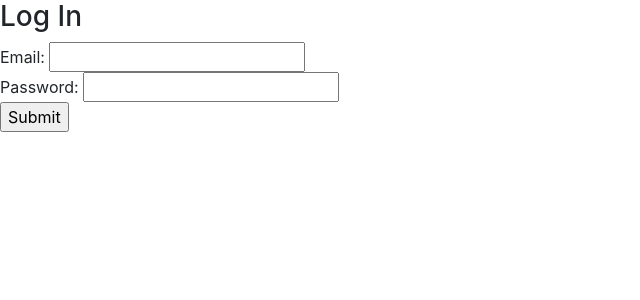
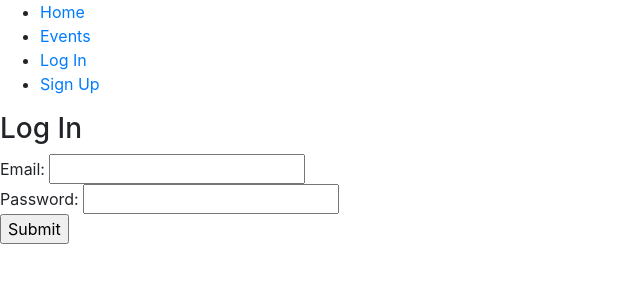
Before and after one commit to buraizu/emerald_city_runs, a React (Create React App) app in the folder client/: page /login in a window 1280 px wide. Shown: the top 300 px of the page, without its empty margins (0-640 px from the left). Built offline with nearby package versions, Linux system fonts and the light colour scheme.

Commit message:
Adjust formatting

```diff
--- a/client/src/App.js
+++ b/client/src/App.js
@@ -16,14 +16,17 @@ import UserProfile from './users/UserProfile';
 import UserEventsContainer from './user_events/UserEventsContainer';
 import UserEventDetail from './user_events/UserEventDetail';
 import TrophyCase from './user_events/TrophyCase';
+import Navigation from './Navigation';
 
 class App extends Component {
 
   render() {
+
     const {isAuthenticated, user} = this.props
 
     const guestViews = (
       <div>
+        <Navigation isAuthenticated={isAuthenticated} />
         <Route path="/login" component={LogIn} />
         <Route path="/signup" component={SignUp} />
         <Route exact path="/" component={Home} />
@@ -31,12 +34,9 @@ class App extends Component {
     );
 
     const userViews = (
-      <Router>
-        <Header />
         <div>
-          <Route path="/user_profile" render={() => <UserProfile user={user}/>} />
-          <Route path="/login" component={LogIn} />
-          <Route path="/signup" component={SignUp} />
+          <Navigation isAuthenticated={isAuthenticated} />
+          <Route exact path="/user_profile" render={() => <UserProfile user={user}/>} />
           <Route exact path="/" component={Home} />
           <Route path='/events' component={EventsContainer} />
           <Route exact path='/runs' component={RunsContainer} />
@@ -45,8 +45,7 @@ class App extends Component {
           <Route exact path='/user_events/:id' component={UserEventDetail} />
           <Route exact path='/trophies' component={TrophyCase} />
         </div>
-      </Router>
-    );
+      );
 
     return (
      <Router>
--- a/client/src/Home.js
+++ b/client/src/Home.js
@@ -31,10 +31,10 @@ class Home extends Component {
           <Row>
             <Col md={4}>
               <div className="feature">
-                <LogIn />
+                <Link to="/signup">Sign Up</Link>
               </div>
               <div className="feature">
-                <SignUp />
+                <Link to="/login">Log In</Link>
               </div>
             </Col>
             <Col md={{ span: 4, offset: 4 }}>
--- a/client/src/user_events/UserEventsList.js
+++ b/client/src/user_events/UserEventsList.js
@@ -12,7 +12,7 @@ const UserEventsList = (props) => {
   let displayPastUserEvents = <div>Check back here after your event to record your result!</div>
 
   if(props.userEvents.userEvents !== undefined) {
-    let pastUserEvents = props.userEvents.userEvents.filter((userEvent) => new Date(userEvent.date) < currentDate && userEvent.goal === null)
+    let pastUserEvents = props.userEvents.userEvents.filter((userEvent) => new Date(userEvent.date) < currentDate && userEvent.result === null)
     let upcomingUserEvents = props.userEvents.userEvents.filter((userEvent) => new Date(userEvent.date) > currentDate)
 
     displayUpcomingUserEvents = upcomingUserEvents.map((userEvent) =>
--- a/client/src/users/LogIn.js
+++ b/client/src/users/LogIn.js
@@ -15,11 +15,19 @@ class LogIn extends Component {
     });
   }
 
+  handleAuthenticate = (creds) => {
+
+    if (this.props.authenticate(creds)) {
+
+    } else {
+      console.log('whoa')
+    }
+  }
+
   handleSubmit = (event) => {
     event.preventDefault();
     if(this.props.authenticate(this.state)) {
         this.props.history.push('/user_profile')
-        window.alert("You're logged in!")
       } else {
         window.alert("Unable to Log In with provided credentials")
       }
```
